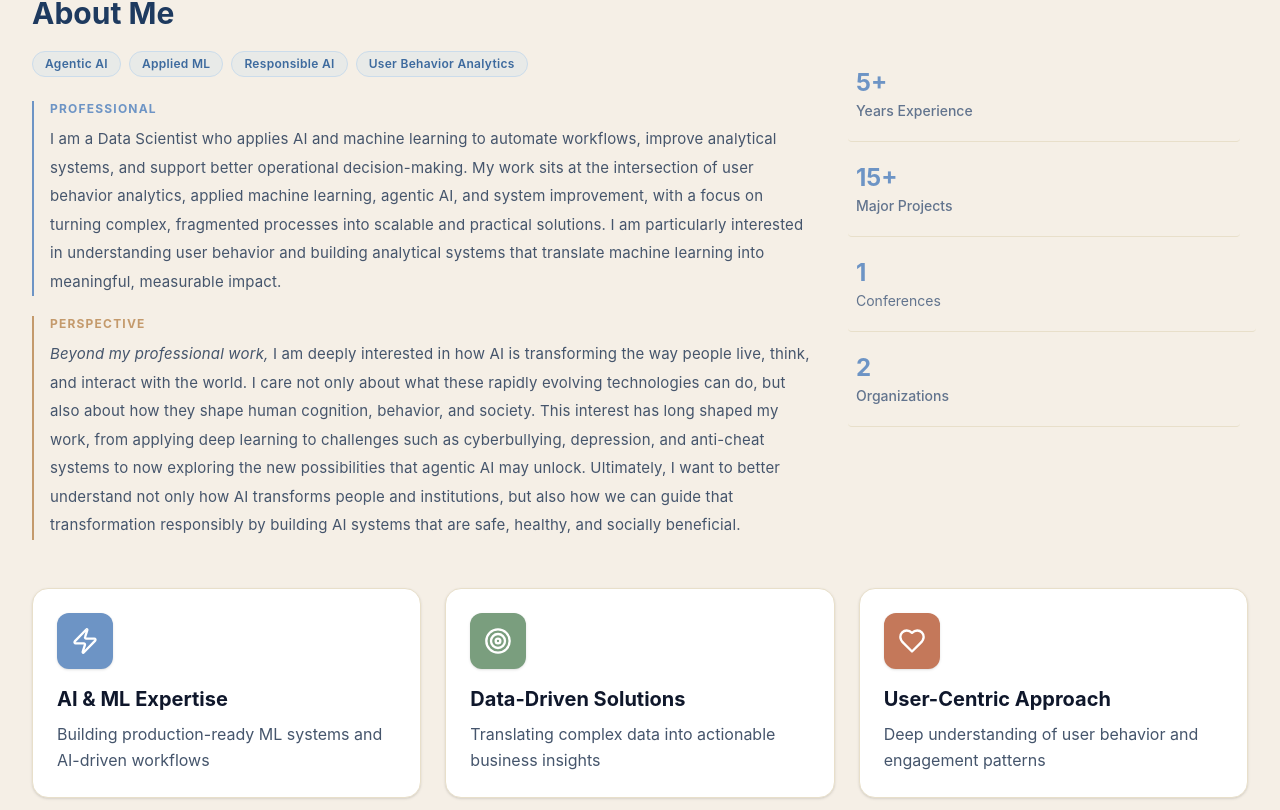
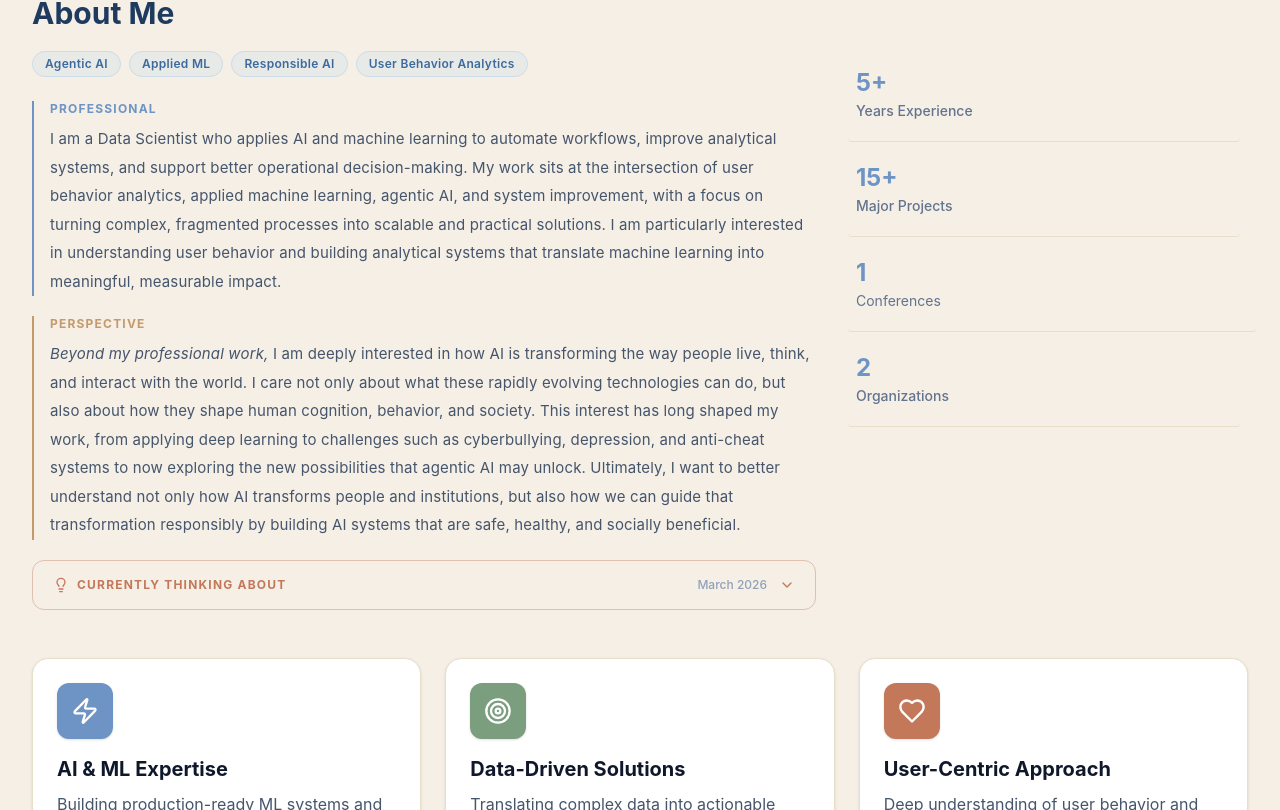
Before and after one commit to skirenekim/profile-webpage, a React (Vite) app: page / in a window 1280 px wide. Shown: the part 494-1304 px from the top of the page. Built offline with nearby package versions, Linux system fonts and the light colour scheme; what @react-pdf/renderer would draw is missing.

Commit message:
Update site: about.tsx,updates.tsx

```diff
--- a/src/app/components/about.tsx
+++ b/src/app/components/about.tsx
@@ -1,5 +1,7 @@
-import { motion } from 'motion/react';
-import { Zap, Target, Heart } from 'lucide-react';
+import { motion, AnimatePresence } from 'motion/react';
+import { useState } from 'react';
+import { Zap, Target, Heart, Lightbulb, ChevronDown, ArrowRight } from 'lucide-react';
+import { nowData } from '../../data/nowData';
 
 const highlights = [
   {
@@ -30,6 +32,8 @@ const statLinks = [
 ];
 
 export function About({ onNavigate }: { onNavigate: (tab: string) => void }) {
+  const [thinkingOpen, setThinkingOpen] = useState(false);
+
   return (
     <div className="space-y-12">
 
@@ -67,6 +71,67 @@ export function About({ onNavigate }: { onNavigate: (tab: string) => void }) {
               <p className="text-[0.9375rem] text-slate-600 leading-[1.9] tracking-[0.01em]">
                 <span className="italic">Beyond my professional work,</span> I am deeply interested in how AI is transforming the way people live, think, and interact with the world. I care not only about what these rapidly evolving technologies can do, but also about how they shape human cognition, behavior, and society. This interest has long shaped my work, from applying deep learning to challenges such as cyberbullying, depression, and anti-cheat systems to now exploring the new possibilities that agentic AI may unlock. Ultimately, I want to better understand not only how AI transforms people and institutions, but also how we can guide that transformation responsibly by building AI systems that are safe, healthy, and socially beneficial.
               </p>
+            </div>
+
+            {/* Currently Thinking About — collapsible */}
+            <div className="rounded-xl border border-[#C4785A]/40">
+              <button
+                onClick={() => setThinkingOpen(!thinkingOpen)}
+                className="w-full flex items-center justify-between px-5 py-4 text-left hover:bg-[#F5EFE6]/60 transition-colors rounded-xl"
+                aria-expanded={thinkingOpen}
+              >
+                <div className="flex items-center gap-2">
+                  <Lightbulb className="w-4 h-4 text-[#C4785A]" />
+                  <span className="text-[#C4785A] text-xs font-bold uppercase tracking-widest">Currently Thinking About</span>
+                </div>
+                <div className="flex items-center gap-3">
+                  <span className="text-slate-400 text-xs">{nowData.updatedDate}</span>
+                  <motion.div
+                    animate={{ rotate: thinkingOpen ? 180 : 0 }}
+                    transition={{ duration: 0.2 }}
+                  >
+                    <ChevronDown className="w-4 h-4 text-[#C4785A]" />
+                  </motion.div>
+                </div>
+              </button>
+
+              <AnimatePresence initial={false}>
+                {thinkingOpen && (
+                  <motion.div
+                    initial={{ height: 0, opacity: 0 }}
+                    animate={{ height: 'auto', opacity: 1 }}
+                    exit={{ height: 0, opacity: 0 }}
+                    transition={{ duration: 0.3, ease: 'easeInOut' }}
+                    className="overflow-hidden"
+                  >
+                    <div className="px-5 pb-5 pt-1 space-y-5">
+                      <p className="text-[0.9375rem] text-[#1e3a5f] font-medium leading-relaxed">
+                        {nowData.motivation}
+                      </p>
+
+                      <ul className="space-y-4">
+                        {nowData.interests.map((interest, i) => (
+                          <li key={i} className="flex items-start gap-3">
+                            <span className="mt-[0.35rem] w-1.5 h-1.5 rounded-full bg-[#C4785A] shrink-0" />
+                            <div>
+                              <p className="text-[0.65rem] font-bold text-[#C4785A] uppercase tracking-widest mb-1">{interest.keyword}</p>
+                              <p className="text-sm text-slate-600 leading-relaxed">{interest.text}</p>
+                            </div>
+                          </li>
+                        ))}
+                      </ul>
+
+                      <a
+                        href={nowData.ctaLink}
+                        className="inline-flex items-center gap-2 text-[#C4785A] text-sm font-semibold hover:text-[#1e3a5f] transition-colors"
+                      >
+                        {nowData.ctaText}
+                        <ArrowRight className="w-4 h-4" />
+                      </a>
+                    </div>
+                  </motion.div>
+                )}
+              </AnimatePresence>
             </div>
           </div>
         </div>
--- a/src/app/components/updates.tsx
+++ b/src/app/components/updates.tsx
@@ -1,6 +1,5 @@
 import { motion } from 'motion/react';
-import { Award, TrendingUp, GraduationCap, ExternalLink, ArrowRight, MapPin, Lightbulb } from 'lucide-react';
-import { nowData } from '../../data/nowData';
+import { Award, TrendingUp, GraduationCap, ExternalLink, MapPin } from 'lucide-react';
 
 const milestones = [
   {
@@ -86,47 +85,7 @@ export function Updates({ onNavigate: _onNavigate }: { onNavigate: (tab: string)
         <h2 className="text-3xl font-bold mb-3 text-[#1e3a5f]">
           Recent Updates
         </h2>
-        <p className="text-slate-600">What I'm exploring now — and recent milestones</p>
-      </motion.div>
-
-      {/* Currently Thinking About */}
-      <motion.div
-        initial={{ opacity: 0, y: 20 }}
-        animate={{ opacity: 1, y: 0 }}
-        transition={{ delay: 0.1 }}
-        className="rounded-xl border border-[#C4785A]/40 px-8 py-8 space-y-5"
-      >
-        <div className="flex items-center justify-between">
-          <div className="flex items-center gap-2">
-            <Lightbulb className="w-4 h-4 text-[#C4785A]" />
-            <span className="text-[#C4785A] text-xs font-bold uppercase tracking-widest">Currently Thinking About</span>
-          </div>
-          <span className="text-slate-400 text-xs">{nowData.updatedDate}</span>
-        </div>
-
-        <p className="text-[0.9375rem] text-[#1e3a5f] font-medium leading-relaxed">
-          {nowData.motivation}
-        </p>
-
-        <ul className="space-y-4">
-          {nowData.interests.map((interest, i) => (
-            <li key={i} className="flex items-start gap-3">
-              <span className="mt-[0.35rem] w-1.5 h-1.5 rounded-full bg-[#C4785A] shrink-0" />
-              <div>
-                <p className="text-[0.65rem] font-bold text-[#C4785A] uppercase tracking-widest mb-1">{interest.keyword}</p>
-                <p className="text-sm text-slate-600 leading-relaxed">{interest.text}</p>
-              </div>
-            </li>
-          ))}
-        </ul>
-
-        <a
-          href={nowData.ctaLink}
-          className="inline-flex items-center gap-2 text-[#C4785A] text-sm font-semibold hover:text-[#1e3a5f] transition-colors"
-        >
-          {nowData.ctaText}
-          <ArrowRight className="w-4 h-4" />
-        </a>
+        <p className="text-slate-600">Latest achievements and milestones</p>
       </motion.div>
 
       {/* Vertical Timeline */}
```
